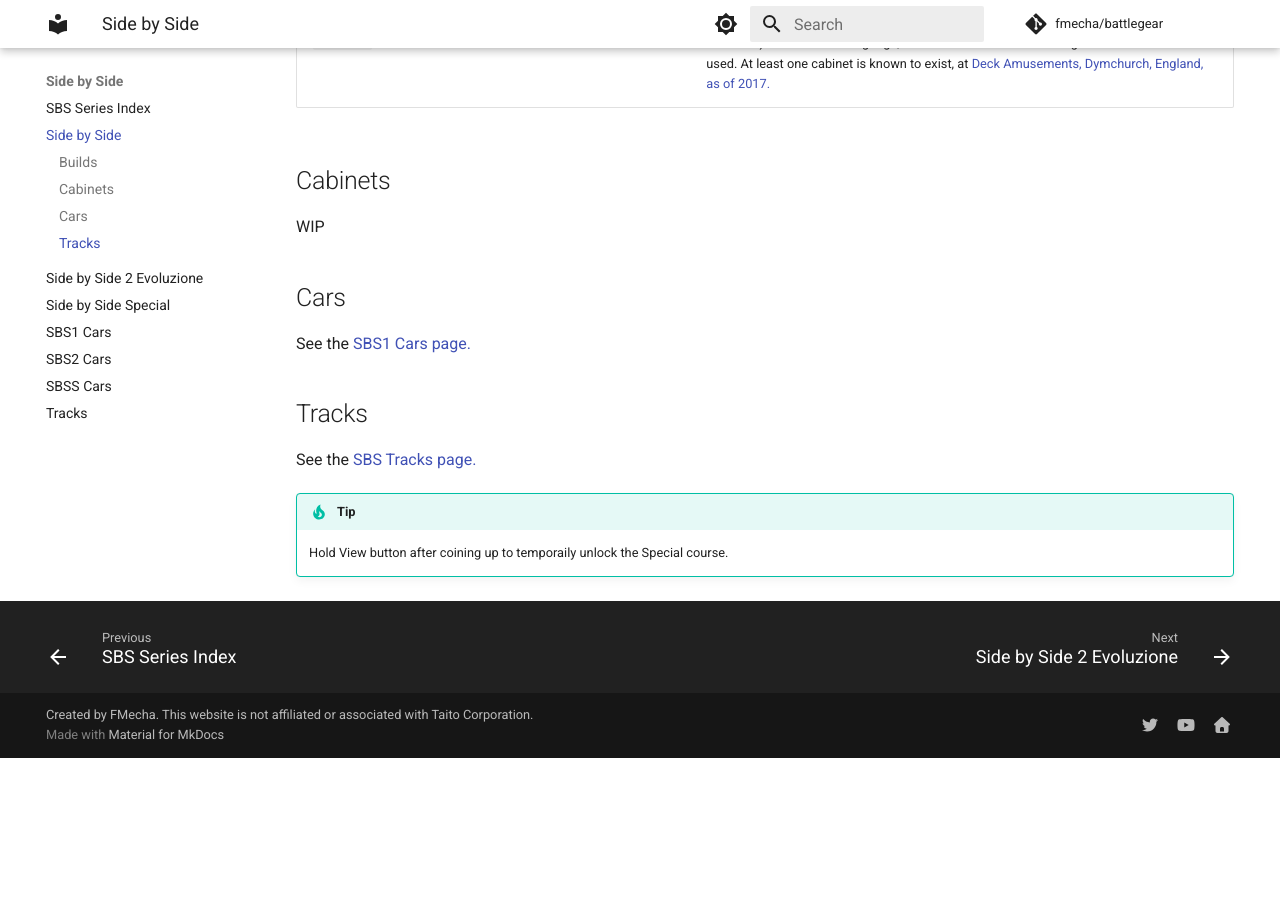
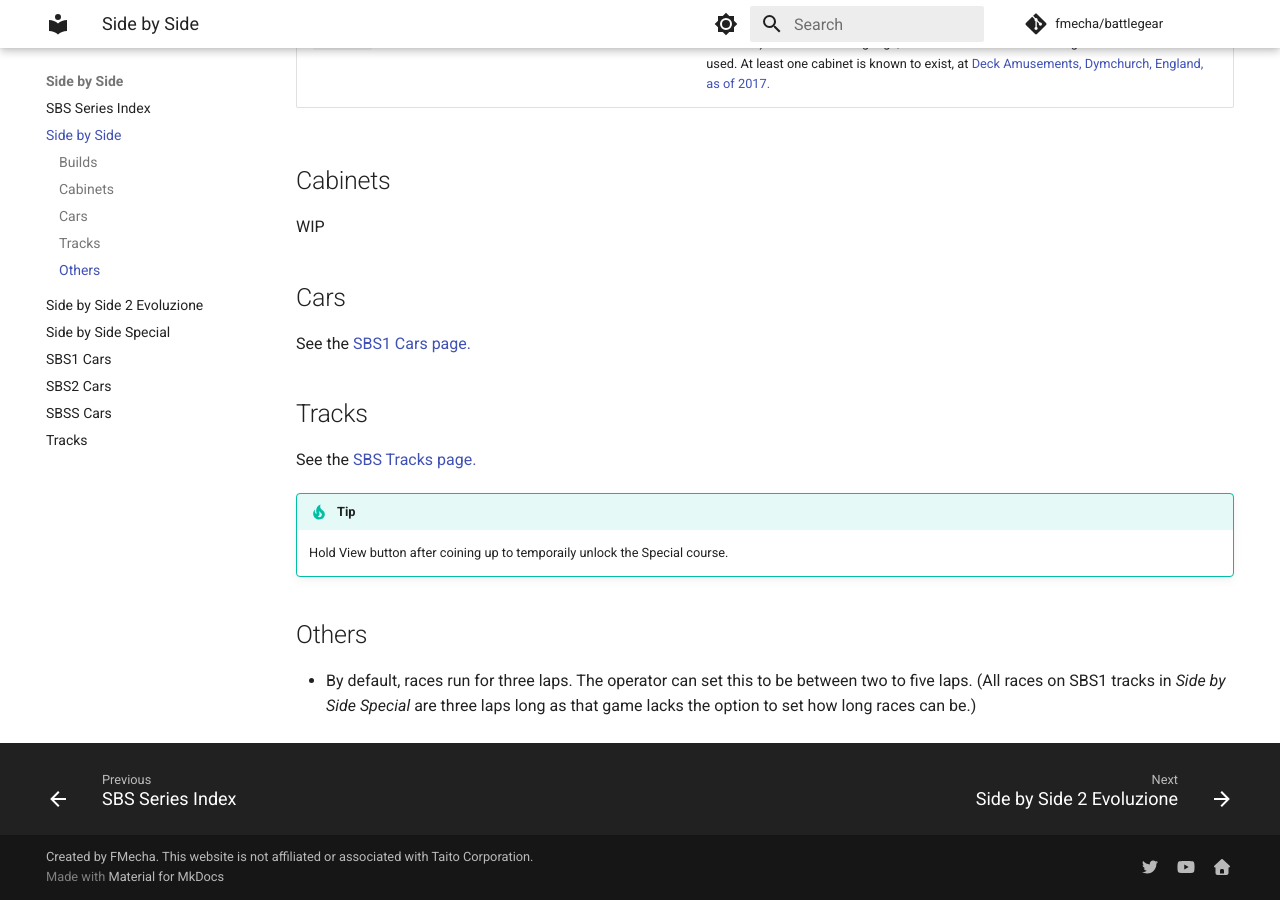
Before and after one commit to FMecha/battlegear, an MkDocs documentation site: the page built from docs/sidebs/sbs1.md, in a window 1280 px wide and 900 px high, scrolled down 1501 px. Built offline with MkDocs 1.6.1 and Material for MkDocs 9.7.7, drawn with Linux system fonts in a browser that asks for light colours; comment, search, counter and statistics services are not loaded; before the commit the page ends 2259 px from its top, so only the background shows below that.

Commit message:
sbs1.md: laps

```diff
--- a/docs/sidebs/sbs1.md
+++ b/docs/sidebs/sbs1.md
@@ -41,3 +41,7 @@
 
 !!! tip
     Hold View button after coining up to temporaily unlock the Special course.
+
+## Others
+
+- By default, races run for three laps. The operator can set this to be between two to five laps. (All races on SBS1 tracks in *Side by Side Special* are three laps long as that game lacks the option to set how long races can be.)
```
